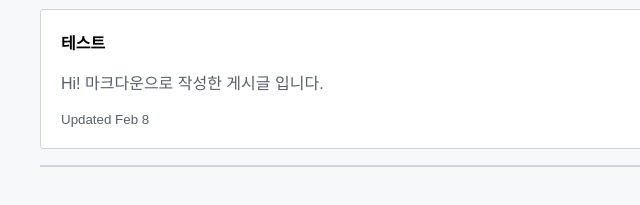
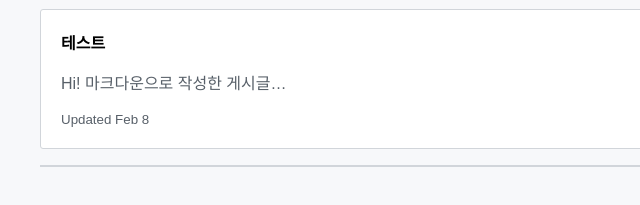
Before and after one commit to Jongwoo-Han/portfolio, a Gatsby site: page / in a window 1280 px wide. Shown: the part 121-326 px from the top of the page, 0-640 px from the left. Built offline with nearby package versions, Linux system fonts and the light colour scheme; Gatsby itself is replaced by a stand-in of ours.

Commit message:
Update index.tsx to change pruneLength

```diff
--- a/src/pages/index.tsx
+++ b/src/pages/index.tsx
@@ -12,7 +12,7 @@
 		allMarkdownRemark(sort: { order: DESC, fields: frontmatter___date }) {
 			edges {
 				node {
-					excerpt(truncate: true, pruneLength: 200)
+					excerpt(truncate: true, pruneLength: 20)
 					frontmatter {
 						title
 						path
```
